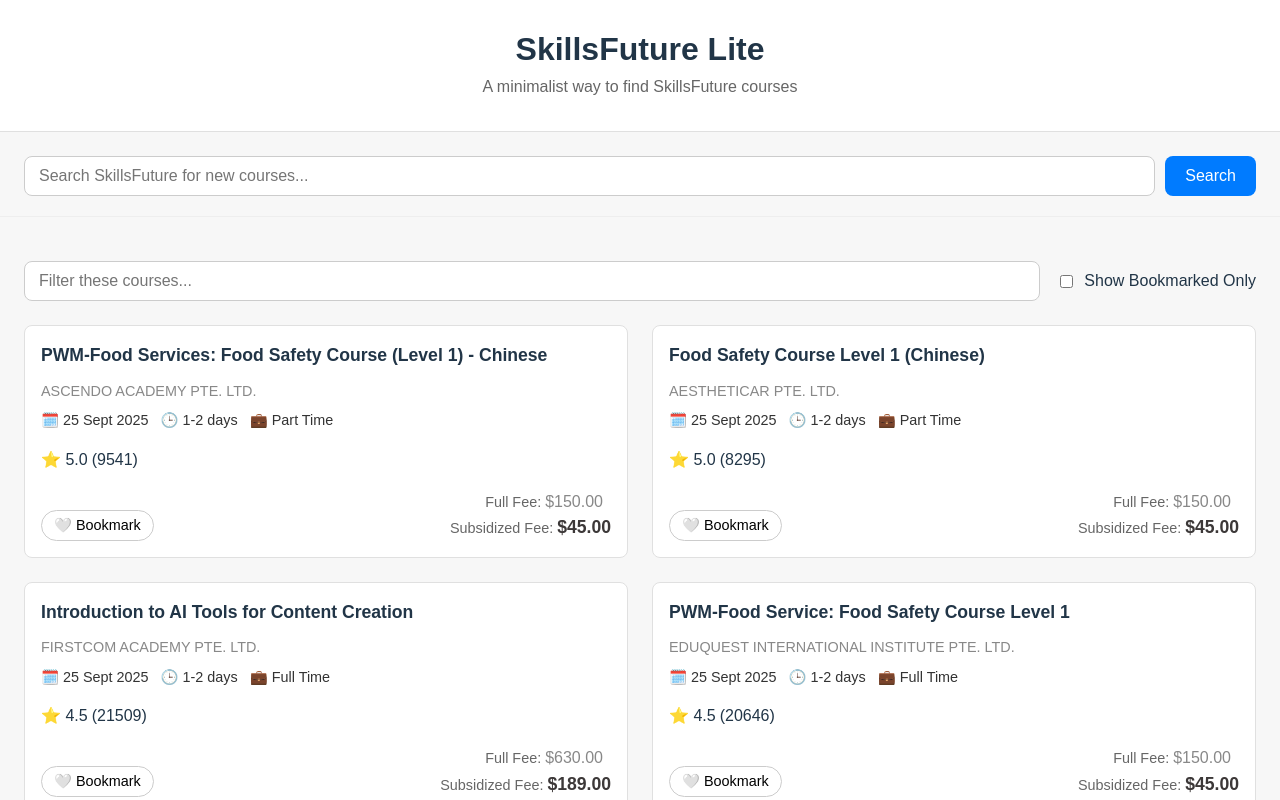
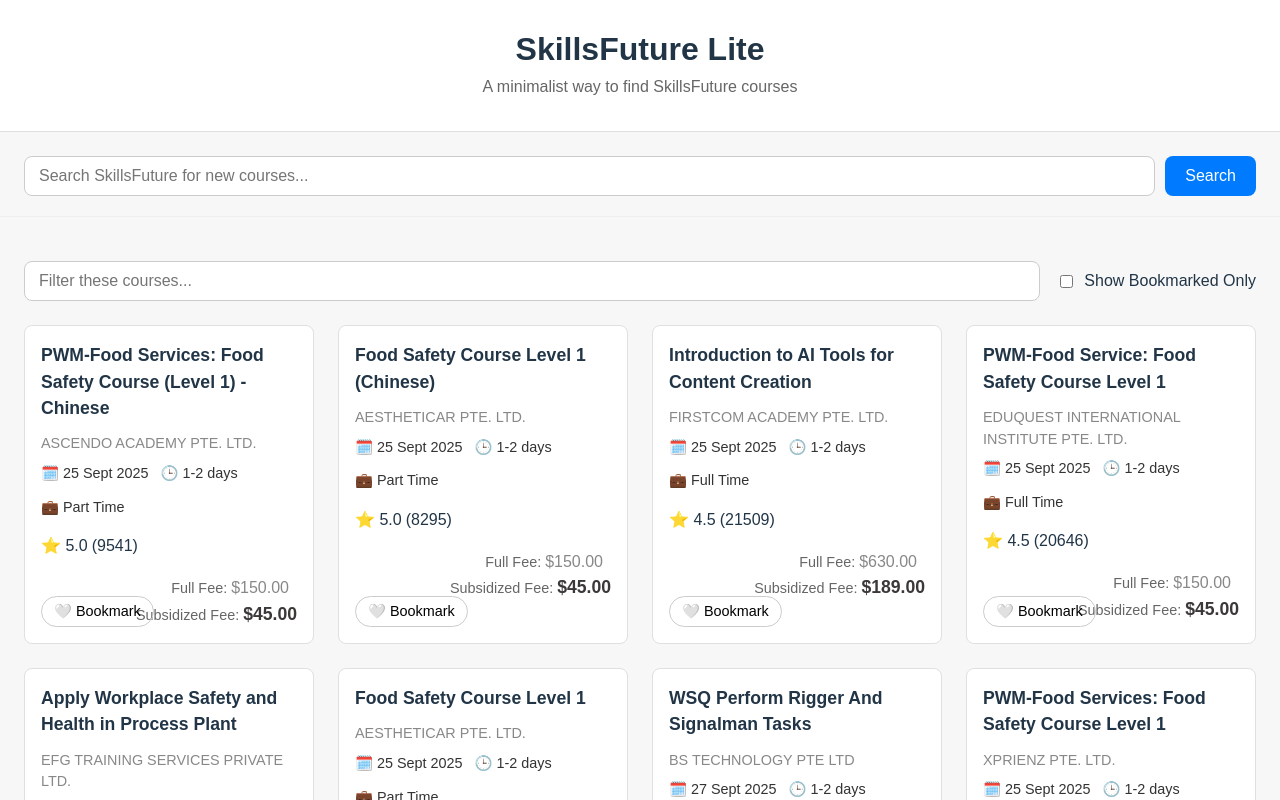
Before and after one commit to owenong1/SFLite, a React (Vite) app: page / in a window 1280 px wide. Shown: the top 800 px of the page. Built offline with nearby package versions, Linux system fonts and the light colour scheme.

Commit message:
Minor width modification

```diff
--- a/src/components/CourseList.css
+++ b/src/components/CourseList.css
@@ -4,7 +4,7 @@
      - On small screens, 1 column.
      - On larger screens, as many 350px columns as can fit.
   */
-  grid-template-columns: repeat(auto-fill, minmax(500px, 1fr));
+  grid-template-columns: repeat(auto-fill, minmax(280px, 1fr));
   gap: 24px; /* The space between the cards */
   padding: 24px; /* Some space around the whole grid */
 }
```
